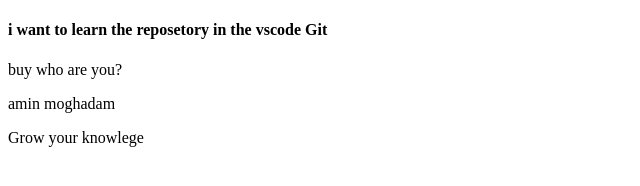
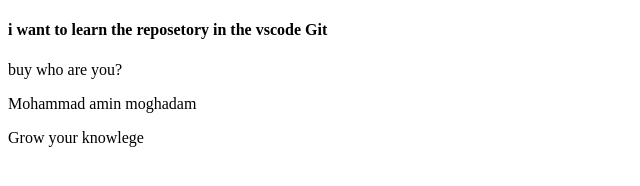
Before and after one commit to moghadamamin2002/VSCodeLearning, a plain HTML site: page index.html in a window 1280 px wide. Shown: the full height of the page, 0-640 px from the left. Drawn offline with Linux system fonts and the light colour scheme.

Commit message:
Change Name

```diff
--- a/index.html
+++ b/index.html
@@ -10,7 +10,7 @@
     <div>
         <h4>i want to learn the reposetory in the vscode Git</h4>
         <p>buy who are you?</p>
-        <p>amin moghadam</p>
+        <p>Mohammad amin moghadam</p>
         <p>Grow your knowlege</p>
     </div>
 </body>
```
